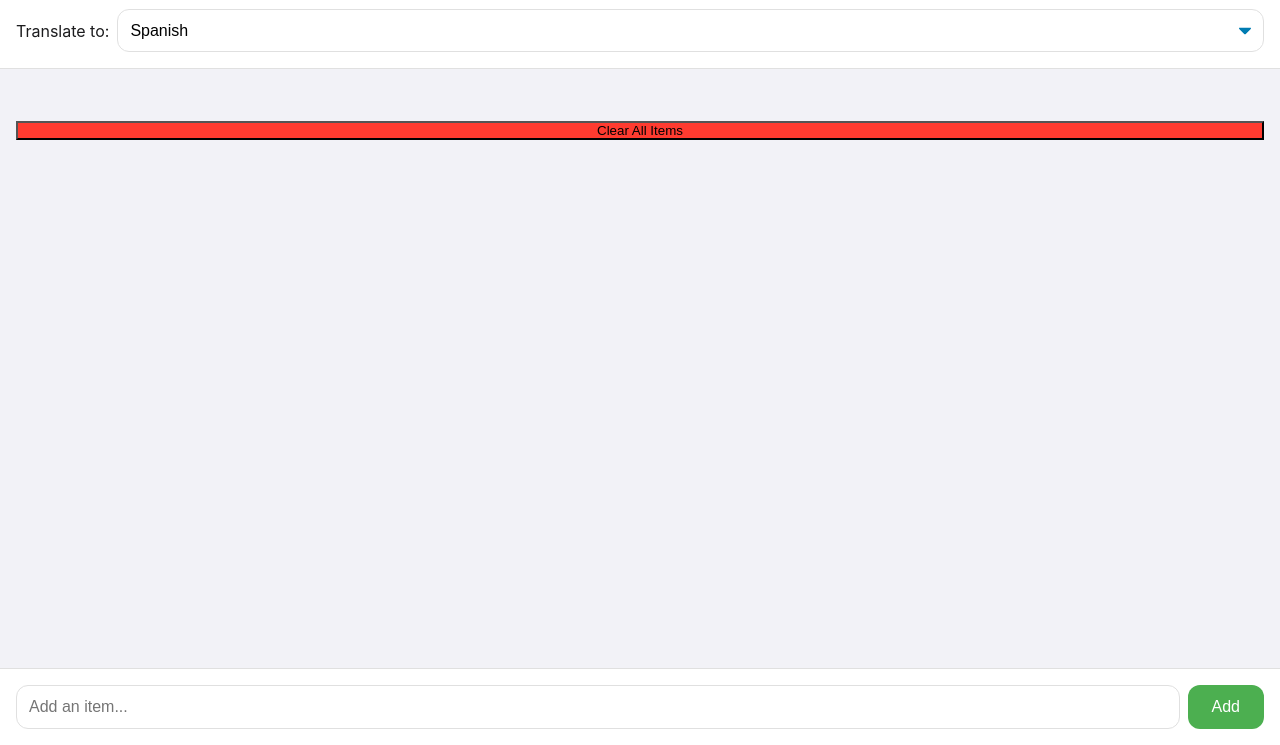
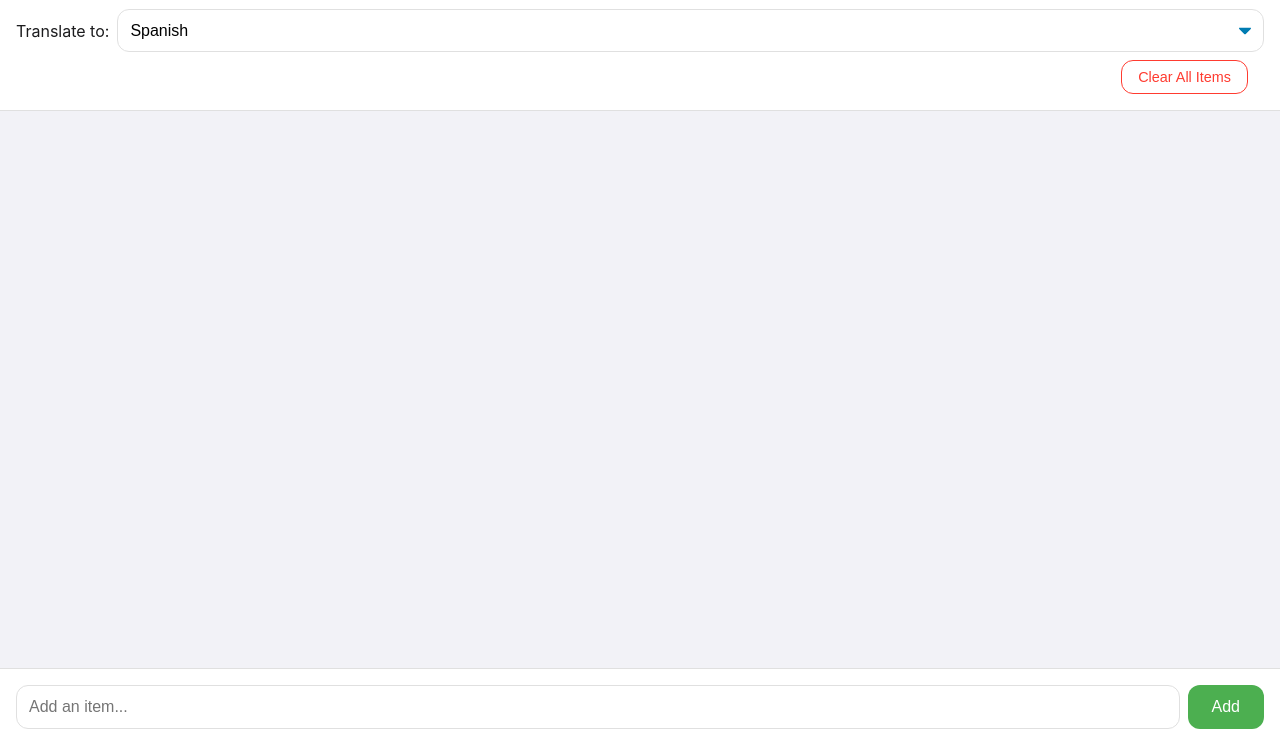
Before and after one commit to jaytuduri/omnicart, a plain HTML site: page index.html in a window 1280 px wide. Shown: the part 55-800 px from the top of the page. Drawn offline with Linux system fonts and the light colour scheme.

Commit message:
Improve clear-all button styling and positioning: Move to header and make more subtle

```diff
--- a/index.html
+++ b/index.html
@@ -25,6 +25,9 @@
                     <option value="sv">Swedish</option>
                 </select>
             </div>
+            <div class="clear-all">
+                <button id="clearAllItems">Clear All Items</button>
+            </div>
         </header>
 
         <main>
@@ -38,9 +41,6 @@
             <button id="addItem">Add</button>
         </div>
 
-        <div class="clear-all">
-            <button id="clearAllItems">Clear All Items</button>
-        </div>
     </div>
 
     <script src="categories.js"></script>
--- a/styles.css
+++ b/styles.css
@@ -244,20 +244,29 @@ select {
 }
 
 .clear-all {
-    padding: 16px;
-    text-align: center;
-    margin-bottom: var(--safe-area-inset-bottom);
+    padding: 8px 16px 0;
+    text-align: right;
 }
 
 #clearAllItems {
-    width: 100%;
-    background-color: #ff3b30;
-    margin-bottom: var(--safe-area-inset-bottom);
+    background-color: transparent;
+    color: #ff3b30;
+    border: 1px solid #ff3b30;
+    padding: 8px 16px;
+    font-size: 0.9rem;
+    border-radius: var(--border-radius);
+    transition: all 0.2s ease;
+    width: auto;
 }
 
 @media (hover: hover) {
     button:hover {
         background-color: #388E3C;
+    }
+
+    #clearAllItems:hover {
+        background-color: #ff3b30;
+        color: white;
     }
 
     .delete-item:hover {
```
